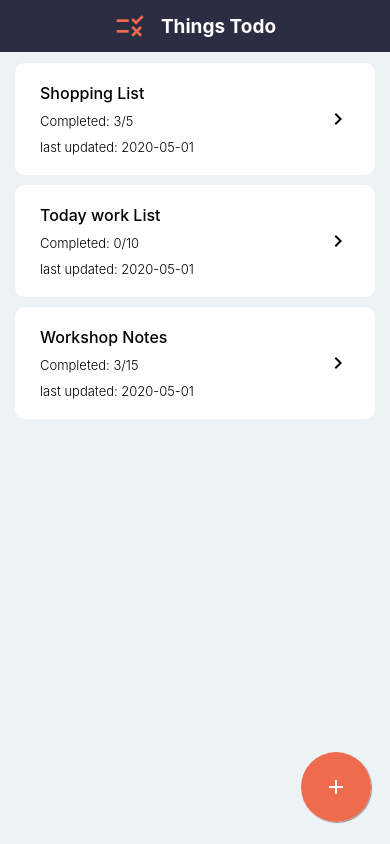
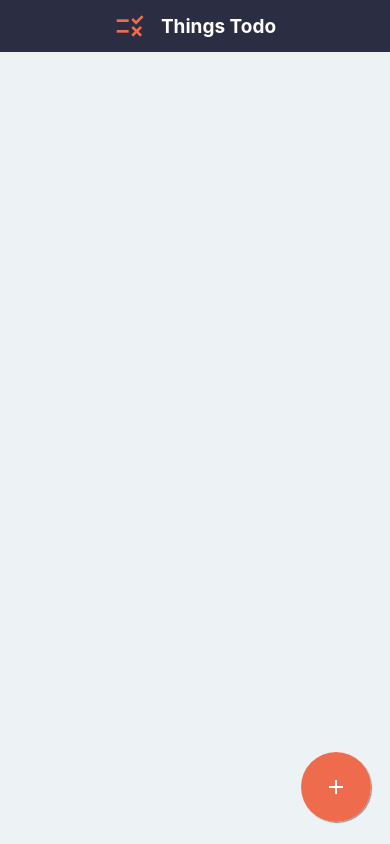
Before and after one commit to dev-billy/things-todo, a React Native app: screen /Home in a window 390 px wide. Built offline with nearby package versions, Linux system fonts and the light colour scheme.

Commit message:
add: saving of todo list and updating the list by using state

```diff
--- a/components/AddList.js
+++ b/components/AddList.js
@@ -4,7 +4,7 @@ import {Button, Overlay} from 'react-native-elements';
 import Icon from 'react-native-vector-icons/MaterialIcons';
 import AddListForm from './AddListForm';
 
-export default () => {
+export default ({addTodoList}) => {
   const [visible, setVisible] = useState(false);
   return (
     <View>
@@ -16,7 +16,10 @@ export default () => {
         icon={<Icon name="add" style={styles.iconStyles} />}
       />
       <Overlay isVisible={visible} overlayStyle={styles.modalStyle}>
-        <AddListForm close={() => setVisible(false)} />
+        <AddListForm
+          close={() => setVisible(false)}
+          addTodoList={addTodoList}
+        />
       </Overlay>
     </View>
   );
--- a/components/AddListForm.js
+++ b/components/AddListForm.js
@@ -4,7 +4,9 @@ import {Button, Input} from 'react-native-elements';
 import {Text, View, StyleSheet, FlatList} from 'react-native';
 import TodoItem from './TodoItem';
 
-export default ({close}) => {
+export default ({close, addTodoList}) => {
+  const [todoTitle, setTodoTitle] = useState('');
+  const [todoTitleErr, setTodoTitleErr] = useState('');
   const [todoItems, setTodoItems] = useState([]);
   const [todoItemErr, setTodoItemErr] = useState('');
   const [todoText, setTodoText] = useState('');
@@ -13,6 +15,29 @@ export default ({close}) => {
     setTodoText(text);
     setTodoItemErr('');
   };
+
+  const onTodoTitleTextChange = text => {
+    setTodoTitle(text);
+    setTodoTitleErr('');
+  };
+
+  const saveTodoList = () => {
+    if (todoTitle.trim() === '') {
+      setTodoTitleErr('Todo list title is required');
+    } else {
+      let todoList = {
+        id: Math.random(),
+        title: todoTitle,
+        totalTasks: todoItems.length,
+        completedTasks: 0,
+        lastUpdatedOn: '2020-05-01',
+        todos: [...todoItems],
+      };
+      addTodoList(todoList);
+      close();
+    }
+  };
+
   const addTodo = () => {
     if (todoText.trim() === '') {
       setTodoItemErr('Todo text is required');
@@ -41,6 +66,9 @@ export default ({close}) => {
           label="List Name"
           labelStyle={styles.inputLabel}
           style={styles.input}
+          value={todoTitle}
+          onChangeText={onTodoTitleTextChange}
+          errorMessage={todoTitleErr}
         />
       </View>
       <View>
@@ -77,7 +105,11 @@ export default ({close}) => {
           titleStyle={styles.buttonCancel}
           onPress={() => close()}
         />
-        <Button buttonStyle={styles.buttonSave} title="Save" />
+        <Button
+          buttonStyle={styles.buttonSave}
+          title="Save"
+          onPress={saveTodoList}
+        />
       </View>
     </View>
   );
--- a/screens/Home.js
+++ b/screens/Home.js
@@ -4,29 +4,10 @@ import {View, StyleSheet, FlatList} from 'react-native';
 import {Header, TodoListItem} from '../components';
 import AddList from '../components/AddList';
 const Home = () => {
-  const [todoLists, setTodoLists] = useState([
-    {
-      id: 1,
-      title: 'Shopping List',
-      totalTasks: 5,
-      completedTasks: 3,
-      lastUpdatedOn: '2020-05-01',
-    },
-    {
-      id: 2,
-      title: 'Today work List',
-      totalTasks: 10,
-      completedTasks: 0,
-      lastUpdatedOn: '2020-05-01',
-    },
-    {
-      id: 3,
-      title: 'Workshop Notes',
-      totalTasks: 15,
-      completedTasks: 3,
-      lastUpdatedOn: '2020-05-01',
-    },
-  ]);
+  const [todoLists, setTodoLists] = useState([]);
+  const addTodoList = todoList => {
+    setTodoLists([...todoLists, todoList]);
+  };
   return (
     <View style={styles.container}>
       <Header />
@@ -35,7 +16,7 @@ const Home = () => {
         renderItem={listItem => <TodoListItem listItem={listItem.item} />}
       />
       <View style={styles.addBtn}>
-        <AddList />
+        <AddList addTodoList={addTodoList} />
       </View>
     </View>
   );
```
